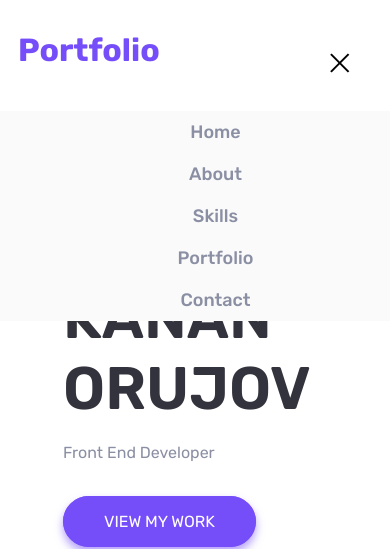
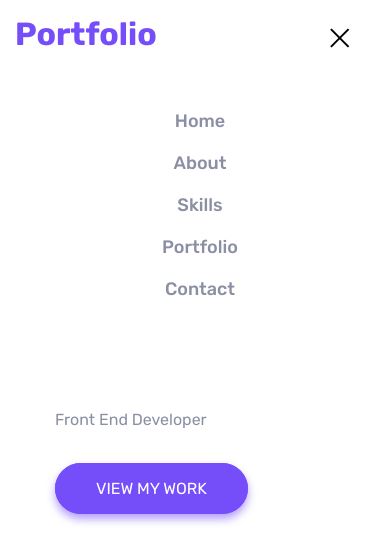
Before and after one commit to KenanOrucoff/Portfolio-proje, a plain HTML site: page index.html in a window 390 px wide. Both pictures are taken after a click on the element 339 px from the left and 63 px from the top of the page. Shown: the top 549 px of the page. Drawn offline with nearby package versions, Linux system fonts and the light colour scheme.

Commit message:
portfolio-proje

```diff
--- a/index.css
+++ b/index.css
@@ -1,8 +1,10 @@
-*{
+*{  margin: 0;
+    padding: 0;
     text-decoration: none;
     list-style-type: none;
     font-family: 'Rubik', sans-serif;
     scroll-behavior:smooth;
+
 
 }
 .container{
@@ -33,8 +35,9 @@
     color: #754ef9;
     transition: all 0.5s ease;
 }
-.logo{
+.logo h1{
     color: #754ef9;
+    padding: 5px;
 }
 .content{
     display: flex;
@@ -380,7 +383,7 @@ textarea{
       }
       #mobile-menu {
         position: absolute;
-        top: 5%;
+        top: 2%;
         right: 10%;
         transform: translate(5%, 20%);
       }
@@ -406,17 +409,19 @@ textarea{
         transition: all 0.5s ease;
       }
       .menu__navbar.active {
-        background: #fafafa;
+        background: white;
         left: 0;
         opacity: 1;
         z-index: 1;
-        transition: all 1.5s ease;
+        transition: all 0.5s ease;
+        height: 35%;
+        padding: 5px;
 
       }
       .menu__navbar li{
-          margin: 10px;
-          padding: 0;
-          text-align: center;
+        margin: 10px;
+        padding: 0;
+        text-align: center;
       }
 
       .content{
@@ -441,7 +446,7 @@ textarea{
           flex-direction: column;
       }
       .container{
-          width: unset;
+          width: auto;
       }
       .form-control{
           width: 140%;
@@ -449,7 +454,5 @@ textarea{
       textarea{
           width: 140%;
       }
-      .menu__navbar{
-          width: 90%;
-      }
+
 }
--- a/index.html
+++ b/index.html
@@ -20,8 +20,11 @@
 <body>
     <!--header start-->
     <header>
+
         <div class="navbar_menu">
-            <h1 class="logo">Portfolio</h1>
+            <div class="logo">
+            <h1>Portfolio</h1>
+            </div>
             <nav class="navbar">
                 <div class="navbar_toggle" id="mobile-menu">
                     <span class="bar"></span>
```
